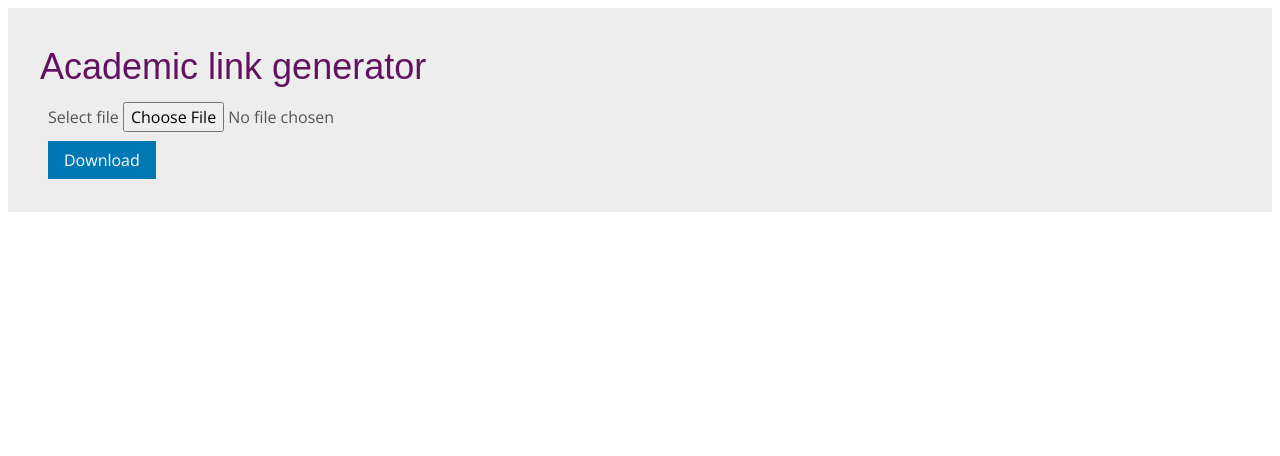
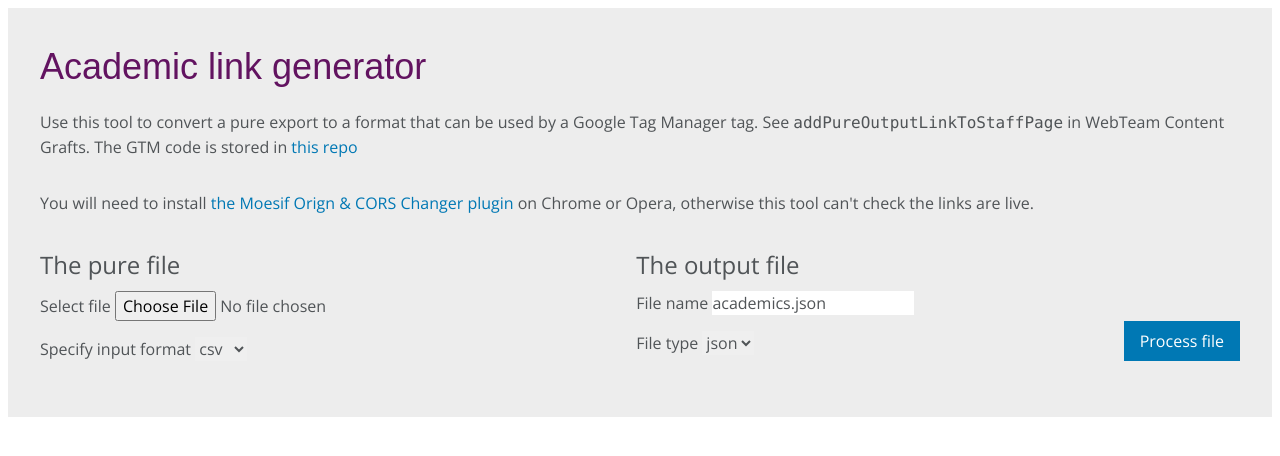
Before and after one commit to WebTeamUoP/html2academics, a Vue app: page / in a window 1280 px wide. Shown: the top 456 px of the page. Built offline with nearby package versions, Linux system fonts and the light colour scheme.

Commit message:
Updating code used with brower IO

```diff
--- a/src/components/App.vue
+++ b/src/components/App.vue
@@ -4,7 +4,42 @@
 			<h1 class="text-4xl text-purple-light font-header">
 				Academic link generator
 			</h1>
-			<div class="p-2">
+			<div class="py-4">
+				<p>
+					Use this tool to convert a pure export to a format that can
+					be used by a Google Tag Manager tag. See
+					<code class="font-mono">addPureOutputLinkToStaffPage</code>
+					in WebTeam Content Grafts. The GTM code is stored in
+					<a
+						href="https://github.com/WebTeamUoP/academicPureLinksGraft"
+						class="text-blue-dark hover:text-blue-light"
+					>
+						this repo</a>
+				</p>
+			</div>
+
+			<div class="py-4">
+				<p>
+					You will need to install
+					<a
+						href="https://chrome.google.com/webstore/detail/moesif-orign-cors-changer/digfbfaphojjndkpccljibejjbppifbc?hl=en-US"
+						target="_blank"
+						class="text-blue-dark hover:text-blue-light"
+					>the Moesif Orign & CORS Changer plugin</a>
+					on Chrome or Opera, otherwise this tool can't check the
+					links are live.
+				</p>
+			</div>
+			<div class="py-4">
+				<form
+					class="flex justify-between items-start"
+					@submit.prevent="startProcessing"
+				>
+					<section>
+						<h2 class="text-2xl">
+							The pure file
+						</h2>
+						<div class="py-2">
 							<label>
 								Select file
 								<input
@@ -14,7 +49,65 @@
 								>
 							</label>
 						</div>
-			<div class="p-2">
+						<div class="py-2">
+							<label>Specify input format
+								<select v-model="inputFormat">
+									<option
+										v-for="mime in supportedMimes"
+										:key="mime"
+										:value="mime"
+									>
+										{{ mime }}
+									</option>
+								</select>
+							</label>
+						</div>
+					</section>
+					<section>
+						<h2 class="text-2xl">
+							The output file
+						</h2>
+						<div class="py-2">
+							<label>
+								File name
+								<input
+									id=""
+									v-model="outputName"
+									type="text"
+									name=""
+								>
+							</label>
+						</div>
+
+						<div class="py-2">
+							<label>File type
+
+								<select v-model="outputFormat">
+									<option
+										v-for="mime in supportedMimes"
+										:key="mime"
+										:value="mime"
+									>
+										{{ mime }}
+									</option>
+								</select>
+							</label>
+						</div>
+					</section>
+					<div class="py-2 self-end">
+						<button
+							type="submit"
+							class="btn-blue"
+						>
+							Process file
+						</button>
+					</div>
+				</form>
+			</div>
+			<div
+				v-show="readyToDownload"
+				class="py-4"
+			>
 				<a
 					id="downloadLink"
 					target="_blank"
@@ -31,6 +124,7 @@
 import Vue from 'vue';
 
 import { Fef } from '../fef/fef';
+import { mimes } from '../formats/getData';
 import axios from 'axios';
 
 import { chunks } from '../utils/karataev';
@@ -39,14 +133,28 @@ import { yeahNah } from '../utils/utils';
 export default Vue.extend({
 	data() {
 		return {
-			processor: ''
+			processor: '',
+			inputFormat: 'csv',
+			readyToDownload: false,
+			outputName: 'academics.json',
+			outputFormat: 'json',
 		};
 	},
-	computed: {},
-	mounted() {
-		this.processor = new Fef('#uploadForm', 'csv', {
+	computed: {
+		supportedMimes() {
+			return Object.keys(mimes);
+		},
+	},
+	mounted() {},
+	methods: {
+		startProcessing() {
+			this.processor = new Fef('#uploadForm', this.inputFormat, {
 				platform: 'browser',
 				debug: { limit: 80 },
+				browser: {
+					downloadLinkElem: document.getElementById('downloadLink'),
+					displayDownloadLink: this.setReadyToDownload,
+				},
 			});
 			this.processor.setInputPreparation((academic) =>
 				academic['Name variant > Known as name-0'] &&
@@ -66,7 +174,8 @@ export default Vue.extend({
 				 * @returns {string} URL compatible name
 				 */
 				const deduplicate = (list) =>
-				[...new Set(list)].map((str) => str.trim());
+					Array.from(list).map((str) => str.trim());
+
 				const normaliseAcademicName = (name) =>
 					name.replace(/\s/g, '-').toLowerCase();
 
@@ -74,7 +183,9 @@ export default Vue.extend({
 				const uuid = academic['UUID-1'];
 				const emailString =
 					academic['Organisations > Email addresses > Email-2'];
-			const email = deduplicate(emailString.toLowerCase().split(', '));
+				const email = deduplicate(
+					emailString.toLowerCase().split(', ')
+				);
 
 				const url = `${baseURL}${normaliseAcademicName(
 					name
@@ -129,7 +240,8 @@ export default Vue.extend({
 								yeah: foundAcademics = [],
 								nah: missingAcademics = [],
 							} = yeahNah(
-							(academic) => typeof academic.error === 'undefined',
+								(academic) =>
+									typeof academic.error === 'undefined',
 								output
 							);
 
@@ -150,11 +262,11 @@ export default Vue.extend({
 					})
 			);
 
-		this.processor.run('testOut.csv', 'csv');
+			this.processor.run(this.outputName, this.outputFormat);
 		},
-	methods: {
-		processFile() {
-			this.processor.run('testOut.csv', 'csv');
+		setReadyToDownload() {
+			this.readyToDownload = true;
+			console.log('Set readyToDownload to true');
 		},
 	},
 });
--- a/src/fef/fef.js
+++ b/src/fef/fef.js
@@ -10,6 +10,7 @@ export class Fef {
 		this.data = {};
 		this.options = options;
 		this.mime = mimes[dataType] || undefined;
+		this.supportedMimes = mimes;
 
 		if (typeof this.mime === 'undefined') {
 			console.warn(`This format ${dataType} doesn't have a mime.`);
@@ -78,12 +79,18 @@ export class Fef {
 	}
 
 	save(format, outputPath, fef) {
-		const {data} = fef;
+		const { data } = fef;
 		const dataToSave = data.validated ? data.validated : data.processed;
 		const exportableData = setData(format, dataToSave);
 
 		if (fef.options.platform === 'browser') {
-			saveToDevice(exportableData, outputPath, fef.mime);
+			saveToDevice(
+				exportableData,
+				outputPath,
+				fef.mime,
+				fef.options.browser.downloadLinkElem,
+				fef.options.browser.displayDownloadLink
+			);
 		} else {
 			saveLocalFile(exportableData, outputPath);
 		}
```
Lines whose indentation alone changed are shown as unchanged.
